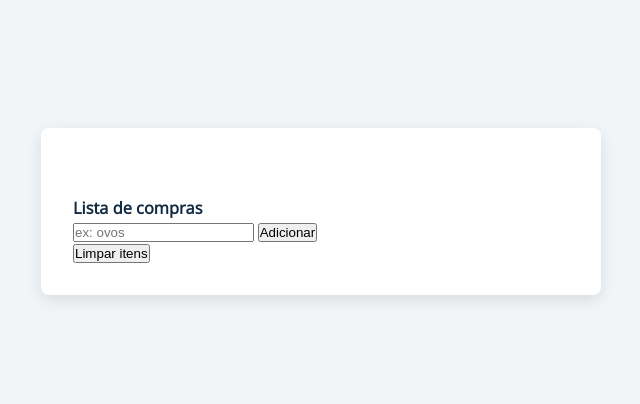
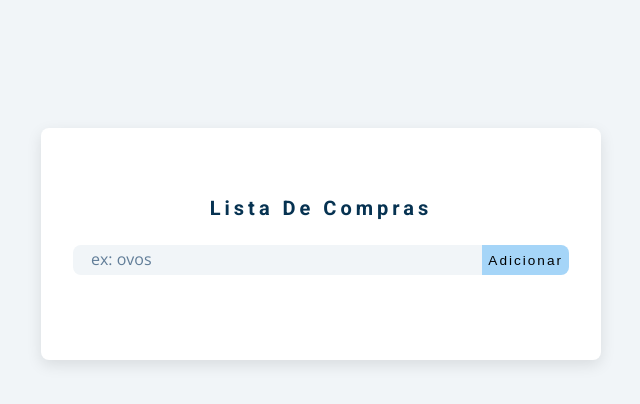
Before and after one commit to lilian-rangel/Projeto-Lista-de-Compras, a plain HTML site: page index.html in a window 1280 px wide. Shown: the whole page, without its empty margins (319-959 px from the left). Drawn offline with nearby package versions, Linux system fonts and the light colour scheme.

Commit message:
:lipstick: feat: Estilização CSS

```diff
--- a/assets/css/styles.css
+++ b/assets/css/styles.css
@@ -6,9 +6,14 @@
     --light-shadow: 0 5px 15px rgba(0, 0, 0, 0.1);
     --dark-shadow: 0 5px 15px rgba(0, 0, 0, 0.2);
     --transition: all 0.3s linear;
+    --ff-primary: "Roboto", sans-serif;
     --ff-secondary: "Open Sans", sans-serif;
+    --clr-primary-1: hsl(205, 86%, 17%);
+    --clr-primary-5: #49a6e9;
+    --clr-primary-8: hsl(205, 86%, 81%);
     --clr-grey-10: hsl(210, 36%, 96%);
     --clr-grey-1: hsl(209, 61%, 16%);
+    --clr-grey-5: hsl(210, 22%, 49%);
     --spacing: 0.25rem;
 
 }
@@ -25,7 +30,21 @@ body {
     color: var(--clr-grey-1);
     line-height: 1.5;
     font-size: 0.875rem;
-  }
+}
+
+h3 {
+    letter-spacing: var(--spacing);
+    text-transform: capitalize;
+    line-height: 1.25;
+    margin-bottom: 0.74rem;
+    font-family: var(--ff-primary);
+    font-size: 1.25rem;
+}
+
+p {
+    margin-bottom: 1.25rem;
+    color: var(--clr-grey-5);
+}
 
 .section {
     padding: 5rem 0;
@@ -36,10 +55,6 @@ body {
     margin: 0 auto;
     max-width: 35rem;
     margin-top: 8rem;
-}
-
-/*Lista*/
-.section-center {
     background: var(--clr-white);
     border-radius: var(--radius);
     box-shadow: var(--light-shadow);
@@ -49,6 +64,12 @@ body {
 
 .section-center:hover {
     box-shadow: var(--dark-shadow);
+}
+
+.grocery-form h3 {
+    color: var(--clr-primary-1);
+    margin-bottom: 1.5rem;
+    text-align: center;
 }
 
 .alert {
@@ -72,3 +93,57 @@ body {
     color: #155724;
     background: #f8d7da;
 }
+
+.form-control {
+    display: flex;
+    justify-content: center;
+}
+
+#grocery {
+    padding: 0.25rem;
+    padding-left: 1rem;
+    background: var(--clr-grey-10);
+    border-top-left-radius: var(--radius);
+    border-bottom-left-radius: var(--radius);
+    border-color: transparent;
+    font-size: 1rem;
+    flex: 1 0 auto;
+    color: var(--clr-grey-5);
+}
+
+#grocery::placeholder {
+    font-family: var(--ff-secondary);
+    color: var(--clr-grey-5);
+}
+
+.submit-btn {
+    background: var(--clr-primary-8);
+    border-color: transparent;
+    flex: 0 0 5rem;
+    display: grid;
+    align-items: center;
+    padding: 0.25rem;
+    text-transform: capitalize;
+    letter-spacing: 2px;
+    border-top-right-radius: var(--radius);
+    border-bottom-right-radius: var(--radius);
+    cursor: pointer;
+    content: var(--clr-primary-5);
+    transition: var(--transition);
+    font-size: 0.85rem;
+}
+
+.submit-btn:hover {
+    background: var(--clr-primary-5);
+    color: var(--clr-white);
+}
+
+.grocery-container {
+    margin-top: 2rem;
+    transition: var(--transition);
+    visibility: hidden;
+}
+
+.show-container {
+    visibility: visible;
+}
```
